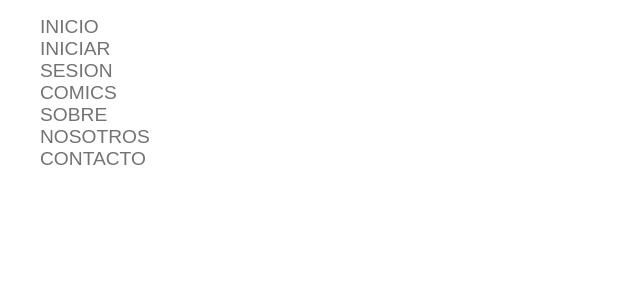
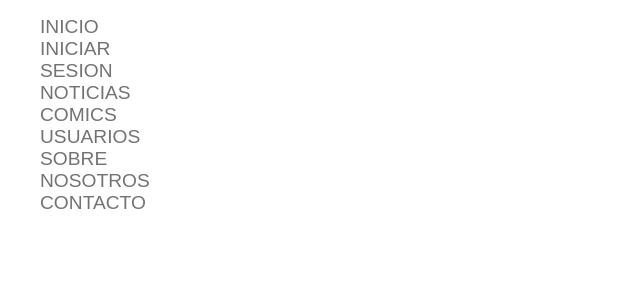
Before and after one commit to Ivanhtz/Comicverse, a React (Create React App) app: page / in a window 1280 px wide. Shown: the top 300 px of the page, without its empty margins (0-640 px from the left). Built offline with nearby package versions, Linux system fonts and the light colour scheme.

Commit message:
Enlaces actualizados

```diff
--- a/src/App.js
+++ b/src/App.js
@@ -6,6 +6,10 @@ import {
 	Route,
 	Link
 } from 'react-router-dom';
+import Comics from './pages-dinamics/comics/Comics'
+import News from './pages-dinamics/news/News'
+import Users from './pages-dinamics/users/Users'
+
 
 
 function App() {
@@ -16,7 +20,9 @@ function App() {
           <Routes>
                 <Route path="/" element={""}></Route>
                 <Route path="/login" element={""}></Route>
-                <Route path="/comics" element={""}></Route>
+				<Route path="/noticias" element={<News/>}></Route>
+                <Route path="/comics" element={<Comics/>}></Route>
+				<Route path="/usuarios" element={<Users/>}></Route>
 				<Route path="/quienes-somos" element={""}></Route>
 				<Route path="/contacto" element={""}></Route>
           </Routes>
--- a/src/layout/nav/nav.js
+++ b/src/layout/nav/nav.js
@@ -13,7 +13,13 @@ function Nav(){
 					<Link to="/login">Iniciar Sesion</Link>
 				</li>
 				<li>
+					<Link to="/noticias">Noticias</Link>
+				</li>
+				<li>
 					<Link to="/comics">Comics</Link>
+				</li>
+				<li>
+					<Link to="/usuarios">Usuarios</Link>
 				</li>
 				<li>
 					<Link to="/quienes-somos">Sobre nosotros</Link>
```
